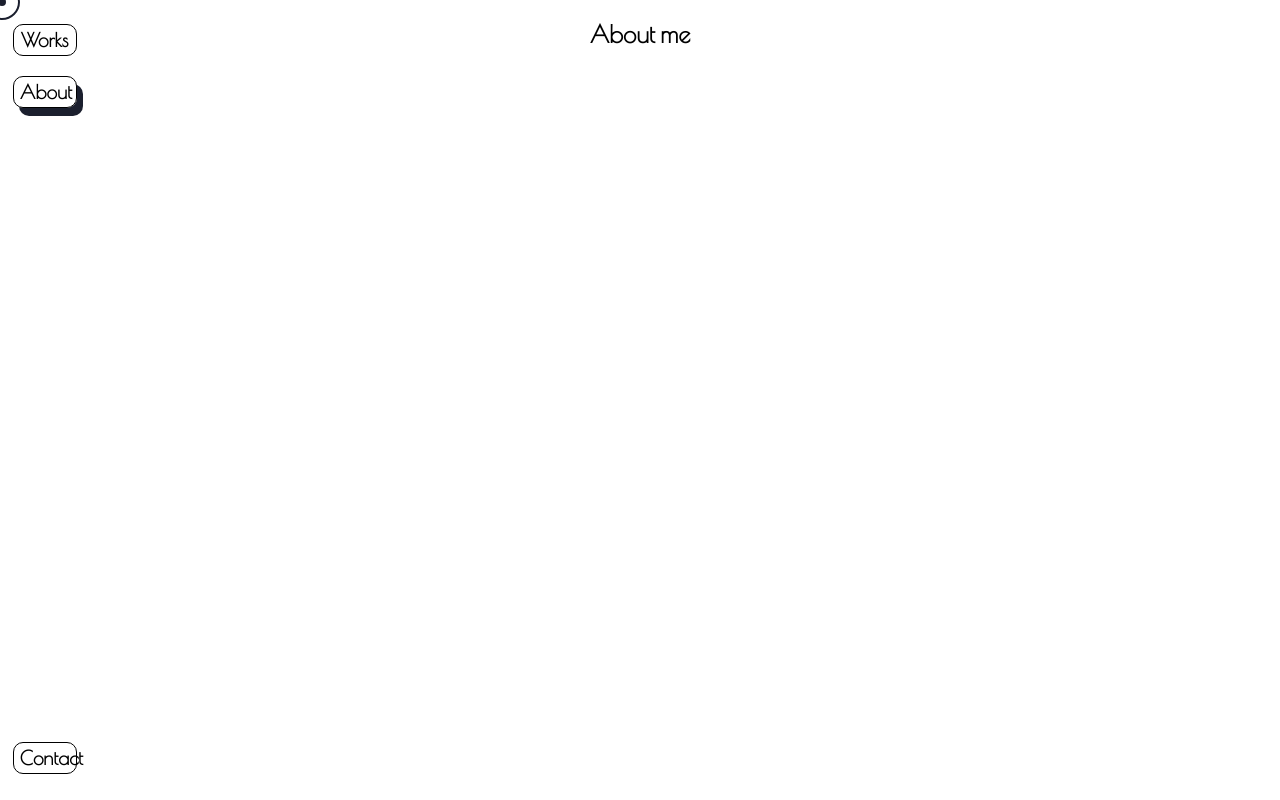
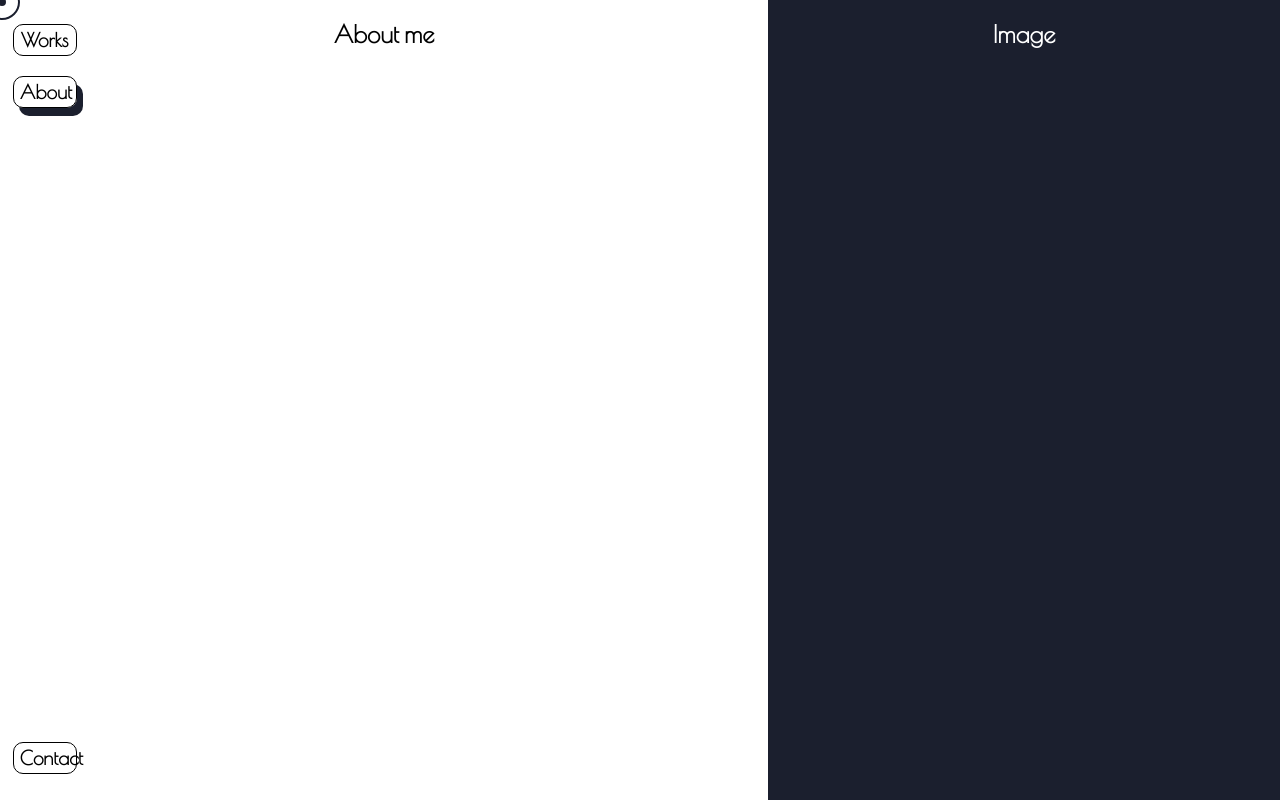
Before and after one commit to starleafer/My-portfolio, a React (Vite) app in the folder workspace/: page /about in a window 1280 px wide. Built offline with nearby package versions, Linux system fonts and the light colour scheme; a web font is replaced by a local one.

Commit message:
Added right panel to About me-page with animation

```diff
--- a/workspace/src/components/pages/AboutMe.jsx
+++ b/workspace/src/components/pages/AboutMe.jsx
@@ -1,25 +1,50 @@
-import React from 'react'
-import Buttons from '../Buttons'
-import styled from 'styled-components';
+import React from "react";
+import Buttons from "../Buttons";
+import styled from "styled-components";
+import { motion as m } from 'framer-motion'
+
 
 function AboutMe() {
   return (
     <Body>
-      <Container>
+      <Light>
         <h2>About me</h2>
-      </Container>
+      </Light>
+      <Dark
+         initial={{ x: '100%' }}
+         animate={{ x: '0%' }}
+         transition={{ duration: 0.75, ease: [0.5, 0, 0.5, 1] }}
+         exit={{ opacity: 1 }}
+      >
+        <h2>Image</h2>
+      </Dark>
     </Body>
-  )
+  );
 }
 
 const Body = styled.div`
   height: 100vh;
-  width: 100%
-`
+  width: 100%;
+  display: flex;
+  align-items: center;
+  justify-content: center;
+`;
 
-const Container = styled.div`
+const Light = styled.div`
   display: flex;
+  height: 100vh;
+  width: 60vw;
   justify-content: center;
-`
+  /* border: 1px solid black; */
+`;
 
-export default AboutMe
+const Dark = styled(m.div)`
+  display: flex;
+  height: 100vh;
+  width: 40vw;
+  color: #fff;
+  justify-content: center;
+  background-color: var(--dark);
+`;
+
+export default AboutMe;
--- a/workspace/src/components/pages/Cleaning.jsx
+++ b/workspace/src/components/pages/Cleaning.jsx
@@ -116,7 +116,7 @@ const InfoLinks = styled.div`
   align-items: center;
   justify-content: center;
   padding: 1vh;
-  width: 9vw;
+  min-width: 8vw;
   font-size: 1.5em;
   font-weight: 600;
   color: var(--dark);
@@ -147,20 +147,22 @@ const Image = styled.img`
 `
 
 const DB = styled.p`
+  display: flex;
   height: 30px;
   width: 30px;
-  font-size: 20px;
-  text-align: center;
-  margin: 0;
+  align-items: center;
+  justify-content: center;
+  font-size: 18px;
+  margin: 0 5px 0 0;
   border-radius: 50%;
   border: 1px solid var(--dark)
 `
 
-const Icon = styled.img`
+/* const Icon = styled.img`
   width: 22px;
   height: 22px;
   margin-right: 5px;
   border-radius: 50%;
-`
+` */
 
 export default Cleaning
```
